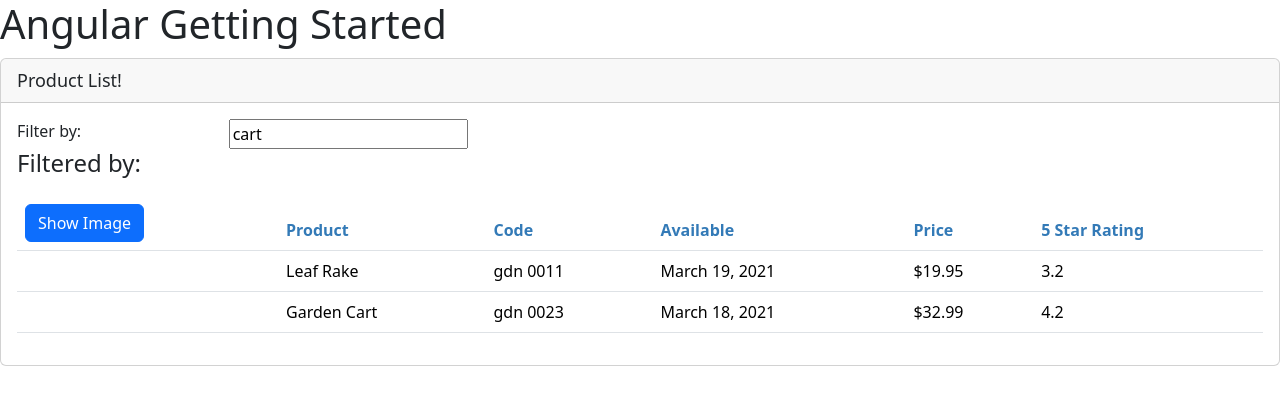
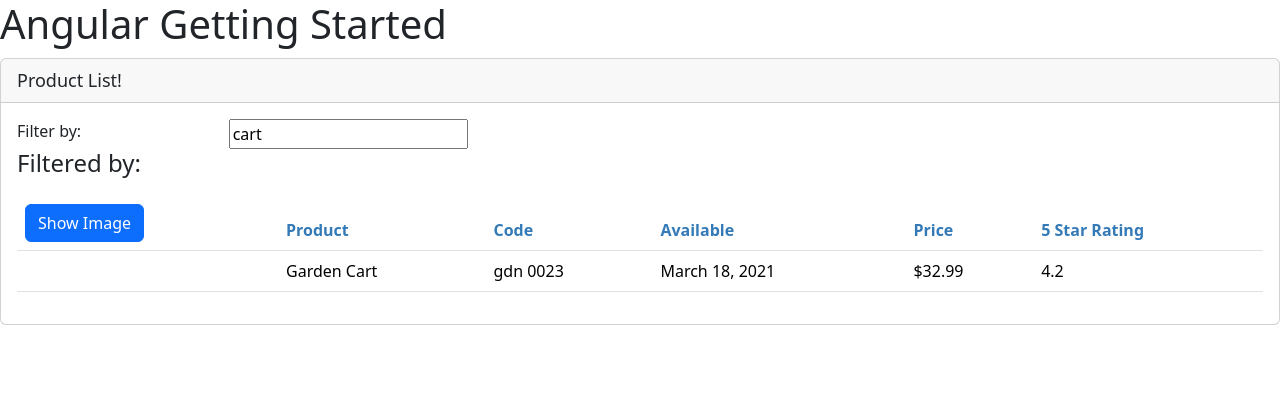
Before and after one commit to markfady/Angular_Getting_Started, an Angular app: page / in a window 1280 px wide. Shown: the top 404 px of the page. Built offline with nearby package versions, Linux system fonts and the light colour scheme.

Commit message:
Filter data using methods & setter

```diff
--- a/src/app/products/product-list.component.html
+++ b/src/app/products/product-list.component.html
@@ -31,7 +31,7 @@
             </tr>
           </thead>
           <tbody>
-            <tr *ngFor="let product of products"> <!-- Using Directives for -->
+            <tr *ngFor="let product of filteredProduct"> <!-- Using Directives for to loop on our filteredProducts array-->
               <td >  <!--Check the status-->
                 <img *ngIf="showStatus" [style.margin.px]='imageMargin' [style.width.px]='imageWidth' [src]='product.imageUrl' [title]='product.productName'> <!-- Property Binding -->
               </td>
--- a/src/app/products/product-list.component.ts
+++ b/src/app/products/product-list.component.ts
@@ -12,9 +12,29 @@ export class ProductListComponent implements OnInit  {
     imageWidth:number=50;
     imageMargin:number=2;
     showStatus:boolean=false;
-    listFilter:string='cart';
+
+    private _listFilter:string=''
+
+
+    get listFilter():string{
+      return this._listFilter
+    }
+
+    set listFilter(value:string){
+      this._listFilter=value;
+      console.log('In setter:', value)
+      this.filteredProduct=this.performFilter(value) //first we pass the value from text box
+    }
+    filteredProduct:IProduct[]=[]
+
+    performFilter(filterBy:string):IProduct[]{
+      filterBy=filterBy.toLocaleLowerCase() //second we set data came from text box to lowerCase
+      return this.products.filter((product:IProduct)=>{ //third we select our products array to start comparison between it and our text box
+        return product.productName.toLocaleLowerCase().includes(filterBy) //fourth we first lowerCase our product names to be matching comparison , then we check if text box value in our product list so we filter it
+      })
+    }
     ngOnInit(): void {
-      console.log('onInit')
+      this.listFilter='cart';
     }
     products:IProduct[]= [
         {
```
